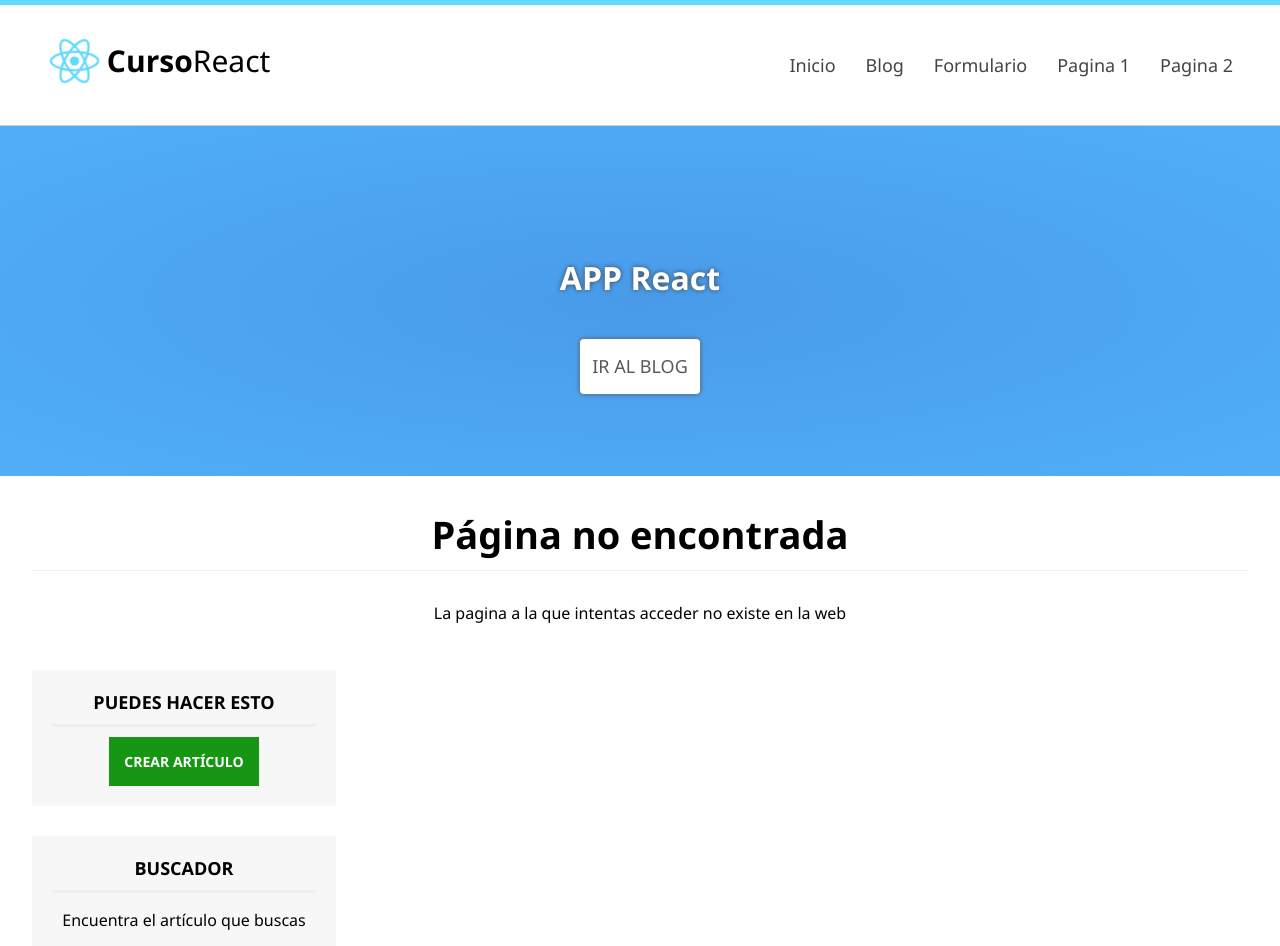
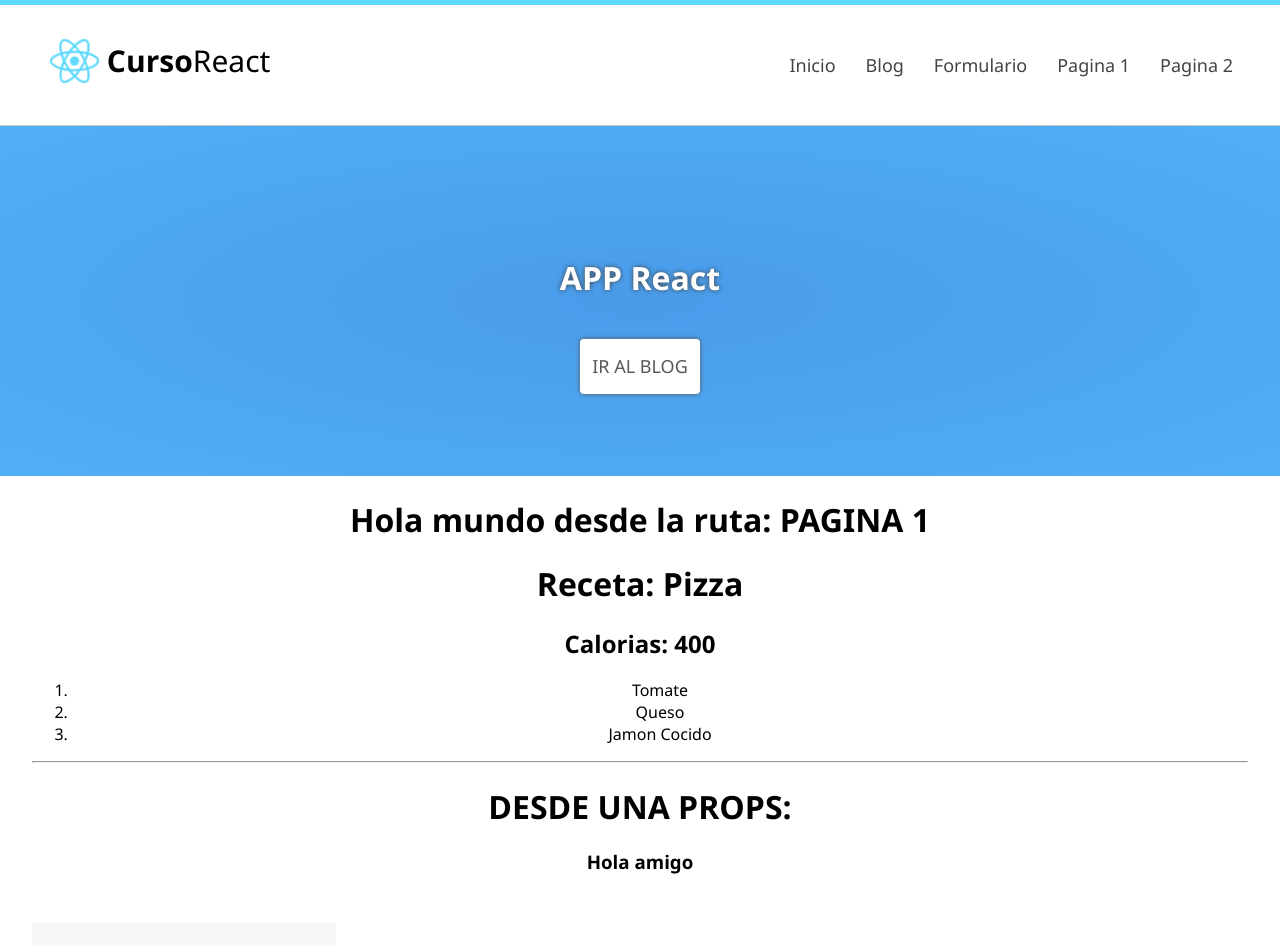
Before and after one commit to tamueka/masterREACT, a React (Create React App) app: page /pagina-1 in a window 1280 px wide. Shown: the top 946 px of the page. Built offline with nearby package versions, Linux system fonts and the light colour scheme.

Commit message:
creamos rutas sin componente + pasamos props desde una ruta

```diff
--- a/src/Router.js
+++ b/src/Router.js
@@ -15,6 +15,16 @@
           <Route exact path="/" component={Peliculas} />
           <Route exact path="/ruta-prueba" component={SeccionPruebas} />
           <Route exact path="/segunda-ruta" component={MiComponente} />
+          <Route
+            exact
+            path="/pagina-1"
+            render={() => (
+              <React.Fragment>
+                <h1>Hola mundo desde la ruta: PAGINA 1</h1>
+                <MiComponente saludo="Hola amigo" />
+              </React.Fragment>
+            )}
+          />
           <Route component={Error} />
         </Switch>
       </BrowserRouter>
--- a/src/components/MiComponente.js
+++ b/src/components/MiComponente.js
@@ -19,6 +19,12 @@
           })}
         </ol>
         <hr></hr>
+        {this.props.saludo && (
+          <React.Fragment>
+            <h1>DESDE UNA PROPS:</h1>
+            <h3>{this.props.saludo}</h3>
+          </React.Fragment>
+        )}
       </div>
     );
   }
```
